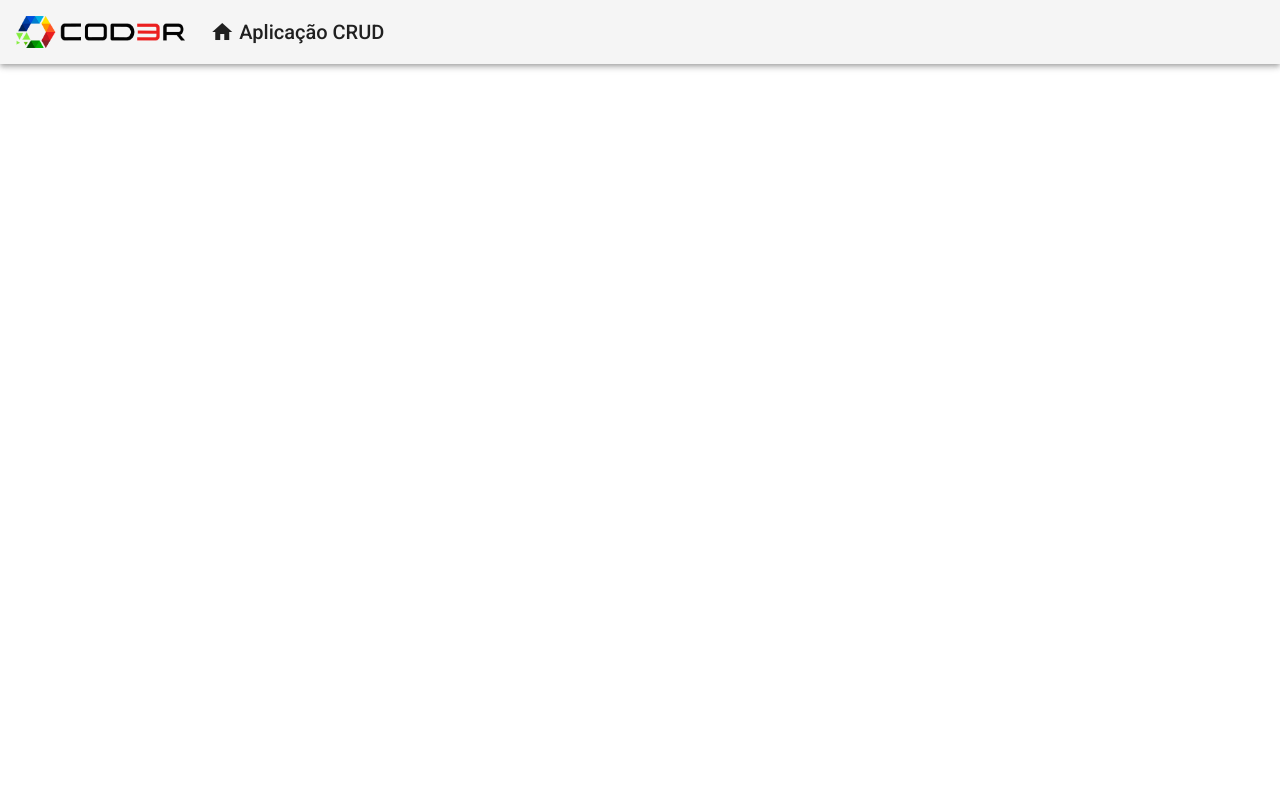
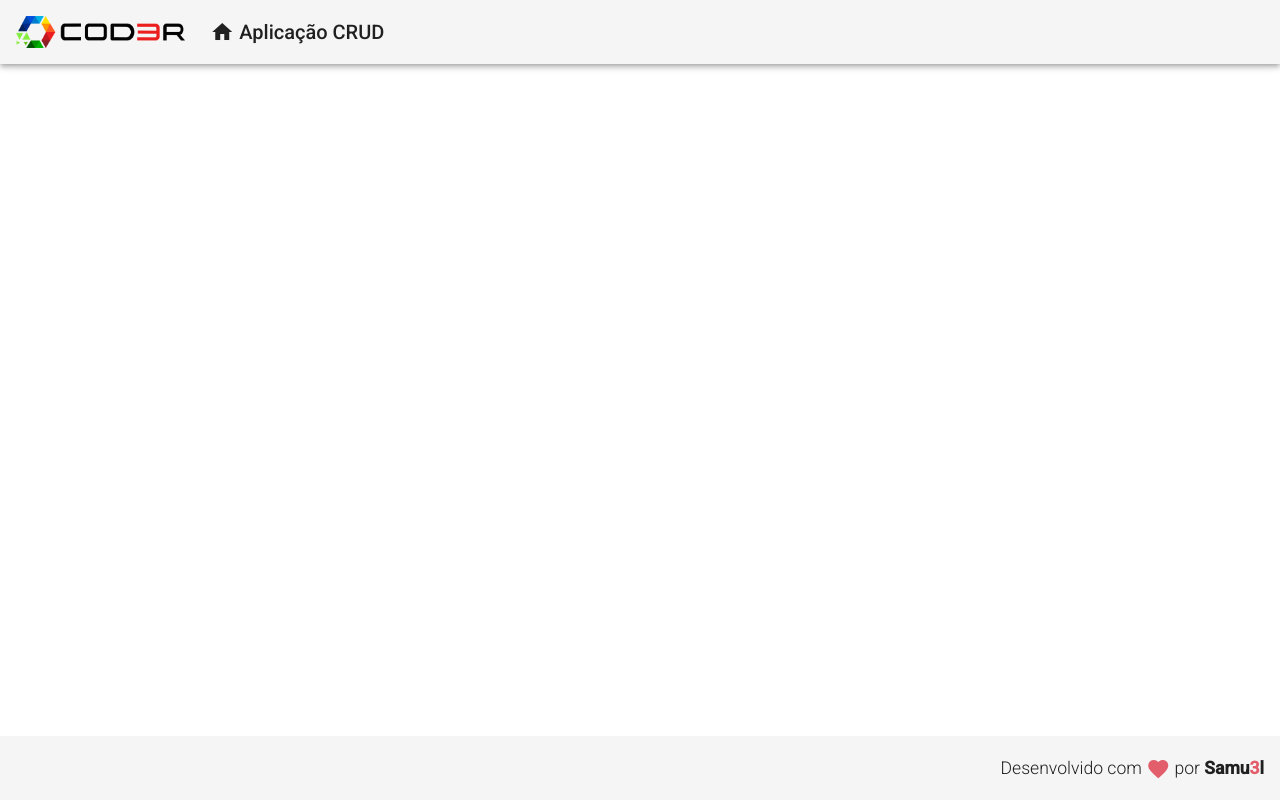
Before and after one commit to samuel-oldra/CadastroDeProdutos, an Angular app in the folder frontend/: page / in a window 1280 px wide. Built offline with nearby package versions, Linux system fonts and the light colour scheme.

Commit message:
Editando componente rodapé (FooterComponent)

```diff
--- a/frontend/src/app/app.component.html
+++ b/frontend/src/app/app.component.html
@@ -1 +1,2 @@
 <app-header></app-header>
+<app-footer></app-footer>
--- a/frontend/src/app/components/template/footer/footer.component.css
+++ b/frontend/src/app/components/template/footer/footer.component.css
@@ -0,0 +1,11 @@
+.footer {
+    position: fixed;
+    bottom: 0;
+    display: flex;
+    justify-content: flex-end;
+}
+
+.footer>span {
+    font-size: 1.1rem;
+    font-weight: 300;
+}
--- a/frontend/src/app/components/template/footer/footer.component.html
+++ b/frontend/src/app/components/template/footer/footer.component.html
@@ -1 +1,9 @@
-<p>footer works!</p>
+<mat-toolbar class="footer">
+    <span>
+        Desenvolvido com
+        <i class="material-icons red v-middle">
+            favorite
+        </i>
+        por <strong>Samu<span class="red">3</span>l</strong>
+    </span>
+</mat-toolbar>
--- a/frontend/src/styles.css
+++ b/frontend/src/styles.css
@@ -1,4 +1,18 @@
 /* You can add global styles to this file, and also import other style files */
 
-html, body { height: 100%; }
-body { margin: 0; font-family: Roboto, "Helvetica Neue", sans-serif; }
+html, body {
+    height: 100%;
+}
+
+body {
+    margin: 0;
+    font-family: Roboto, "Helvetica Neue", sans-serif;
+}
+
+.red {
+    color: rgb(227, 94, 107);
+}
+
+.v-middle {
+    vertical-align: middle;
+}
```
